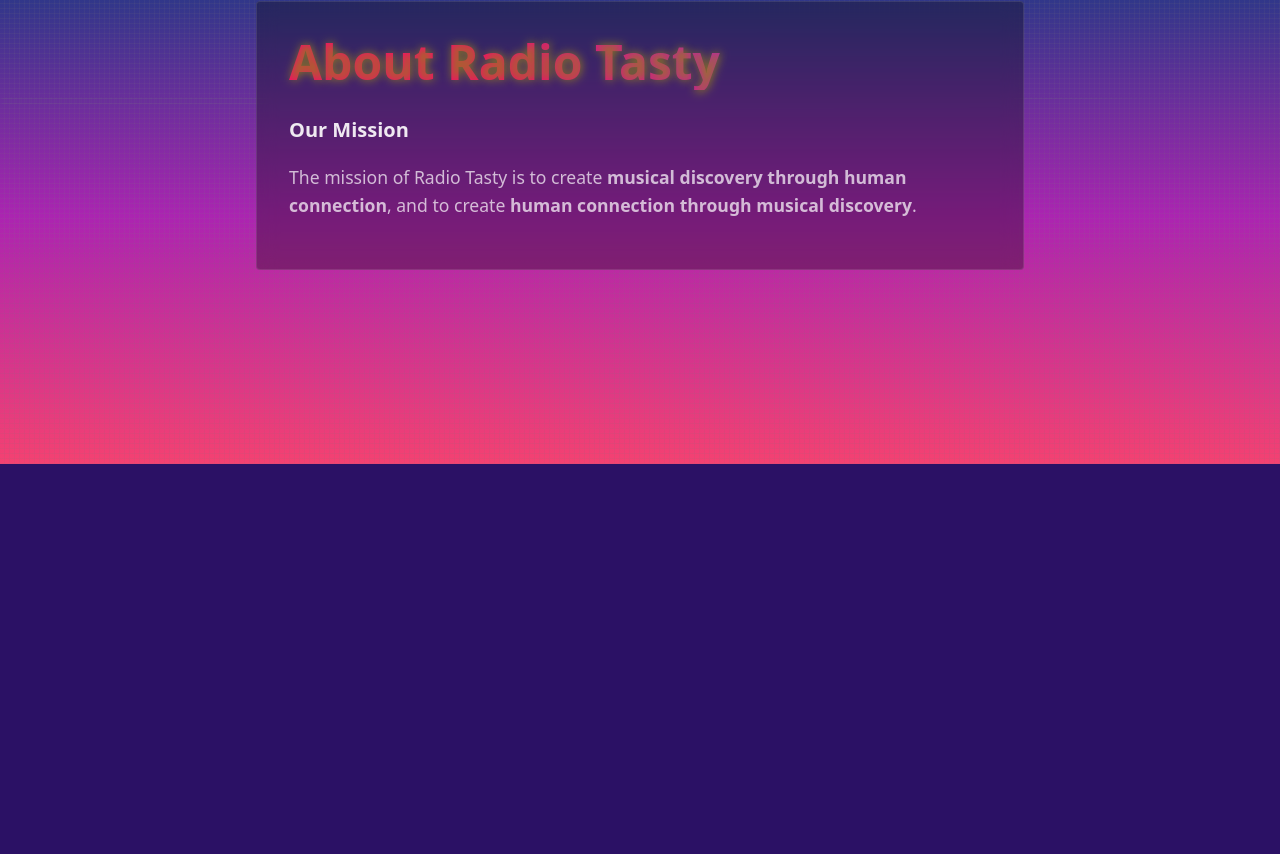
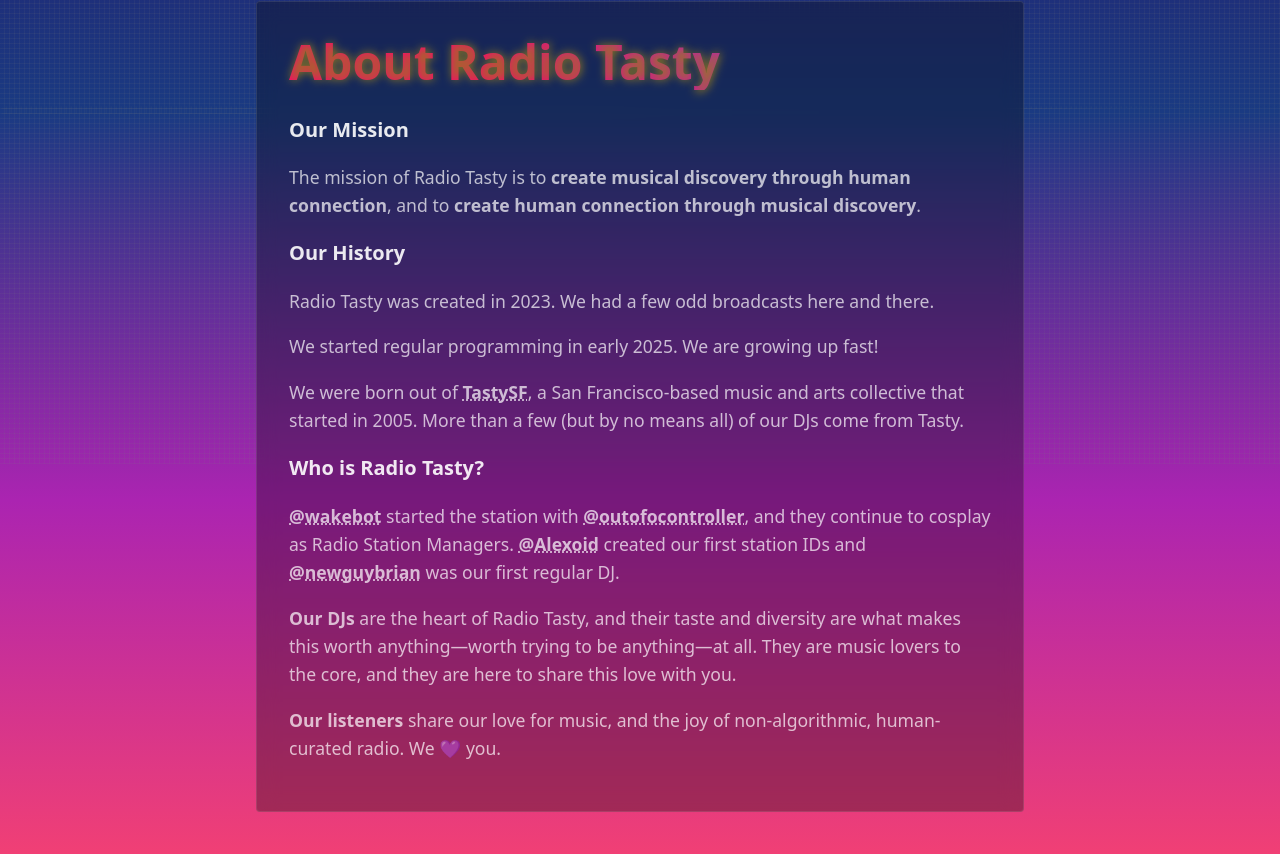
Before and after one commit to mik3y/radiotasty.com, a React (Vite) app: page /about in a window 1280 px wide. Shown: the part 336-1190 px from the top of the page. Before the commit the page ends 800 px from the top, so only its background shows below. Built offline with nearby package versions, Linux system fonts and the light colour scheme; no server answers.

Commit message:
misc: update about page

```diff
--- a/src/App.scss
+++ b/src/App.scss
@@ -1,5 +1,11 @@
 body {
   color: #ffffff;
+}
+
+a {
+  color: inherit;
+  font-weight: bold;
+  text-decoration: underline dotted;
 }
 
 h1 {
--- a/src/components/PageHeader.tsx
+++ b/src/components/PageHeader.tsx
@@ -5,7 +5,6 @@
   return (
     <div
       style={{
-        position: "sticky",
         top: 0,
         zIndex: 1100,
         backgroundColor: "transparent",
--- a/src/views/About.tsx
+++ b/src/views/About.tsx
@@ -68,9 +68,49 @@
               </Typography>
               <FAQEntry title="Our Mission">
                 <p>
-                  The mission of Radio Tasty is to create{" "}
-                  <b>musical discovery through human connection</b>, and to
-                  create <b>human connection through musical discovery</b>.
+                  The mission of Radio Tasty is to{" "}
+                  <b>create musical discovery through human connection</b>, and
+                  to <b>create human connection through musical discovery</b>.
+                </p>
+              </FAQEntry>
+              <FAQEntry title="Our History">
+                <p>
+                  Radio Tasty was created in 2023. We had a few odd broadcasts
+                  here and there.
+                </p>
+                <p>
+                  We started regular programming in early 2025. We are growing
+                  up fast!
+                </p>
+                <p>
+                  We were born out of <a href="https://tastysf.org">TastySF</a>,
+                  a San Francisco-based music and arts collective that started
+                  in 2005. More than a few (but by no means all) of our DJs come
+                  from Tasty.
+                </p>
+              </FAQEntry>
+              <FAQEntry title="Who is Radio Tasty?">
+                <p>
+                  <a href="https://soundcloud.com/wakebot">@wakebot</a> started
+                  the station with{" "}
+                  <a href="https://soundcloud.com/outofocontroller">
+                    @outofocontroller
+                  </a>
+                  , and they continue to cosplay as Radio Station Managers.{" "}
+                  <a href="https://soundcloud.com/alex01d">@Alexoid</a> created
+                  our first station IDs and{" "}
+                  <a href="https://soundcloud.com/newguybrian">@newguybrian</a>{" "}
+                  was our first regular DJ.
+                </p>
+                <p>
+                  <b>Our DJs</b> are the heart of Radio Tasty, and their taste
+                  and diversity are what makes this worth anything&mdash;worth
+                  trying to be anything&mdash;at all. They are music lovers to
+                  the core, and they are here to share this love with you.
+                </p>
+                <p>
+                  <b>Our listeners</b> share our love for music, and the joy of
+                  non-algorithmic, human-curated radio. We 💜 you.
                 </p>
               </FAQEntry>
             </Paper>
```
